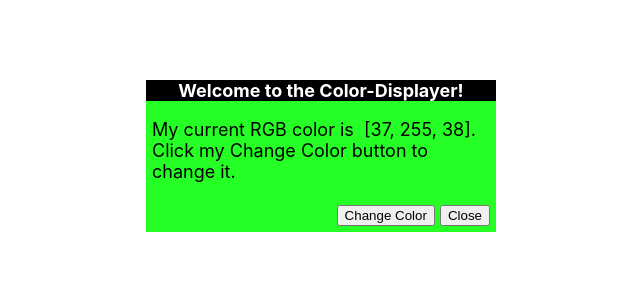
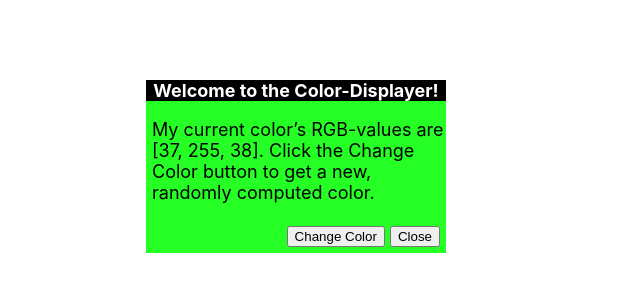
Before and after one commit to drjlevi6/react-color-button, a React (Create React App) app: page / in a window 1280 px wide. Shown: the top 300 px of the page, without its empty margins (110-750 px from the left). Built offline with nearby package versions, Linux system fonts and the light colour scheme.

Commit message:
Update index.js, index.css
Adjusted component positions and text.

```diff
--- a/src/index.css
+++ b/src/index.css
@@ -38,7 +38,7 @@ code {
 }
 
 #colorAlert{
-  width: 350px;
+  width: 300px;
   height: auto;
   text-align: left;
   font-size: large;
@@ -46,7 +46,7 @@ code {
   padding: 0px 0px 6px 0px;
 }
 
-.contents-row {
+.contents-row, .contents-row-2 {
   padding-left: 6px;;
 }
 
--- a/src/index.js
+++ b/src/index.js
@@ -89,9 +89,11 @@ class App extends React.Component {
         </Alert.Heading>
         <p></p>
         <Row className='contents-row'>
-          My current RGB color is &nbsp;
+          My current color’s RGB-values are
+        </Row>
+        <Row className='contents-row-2'>
           {this.getButtonRGBString()}.
-        Click my Change Color button to change it.
+        Click the Change Color button to get a new, randomly computed color.
         </Row>
         <Row className='filler'>&nbsp;</Row>
         <Row id='buttonRow' xs={6}>
```
